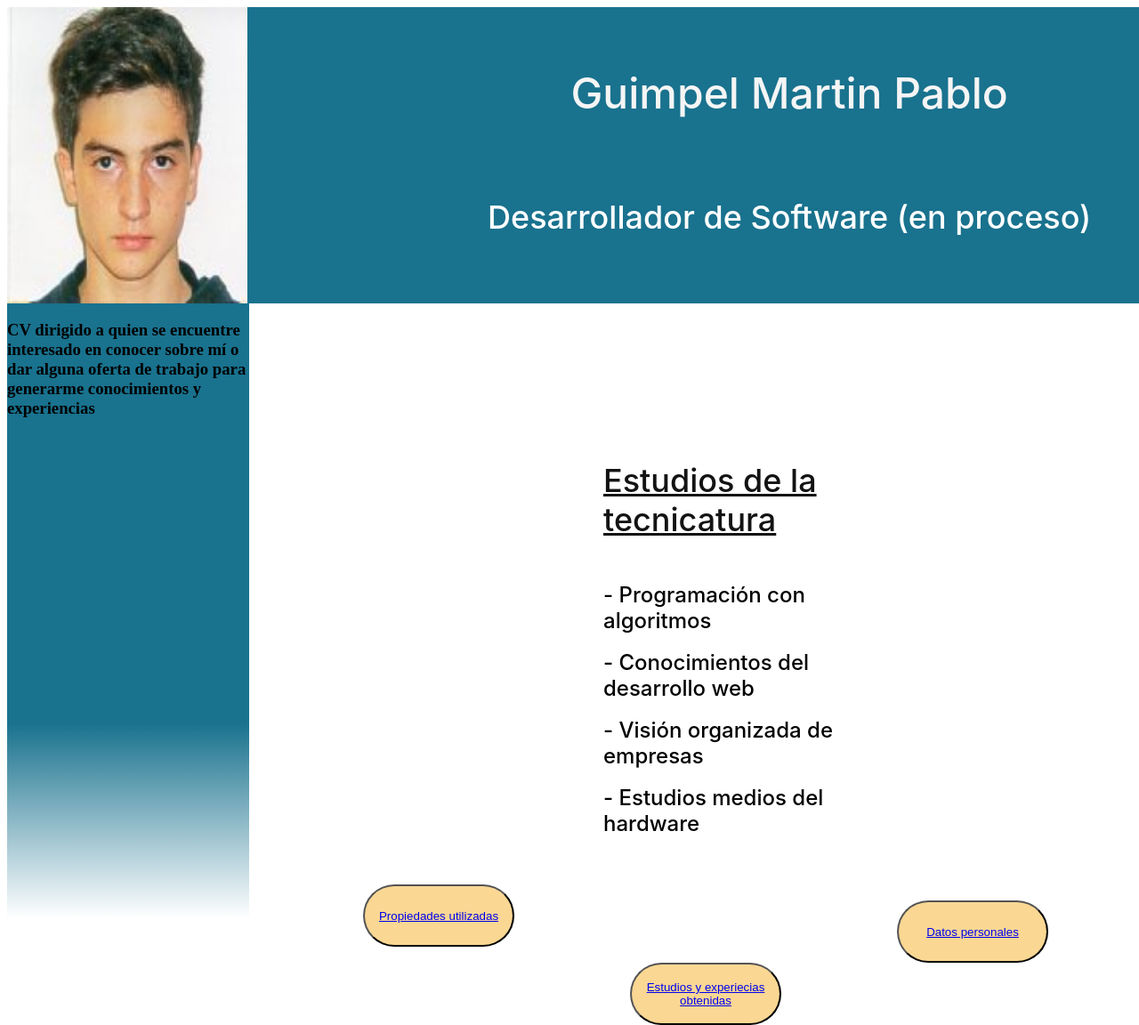
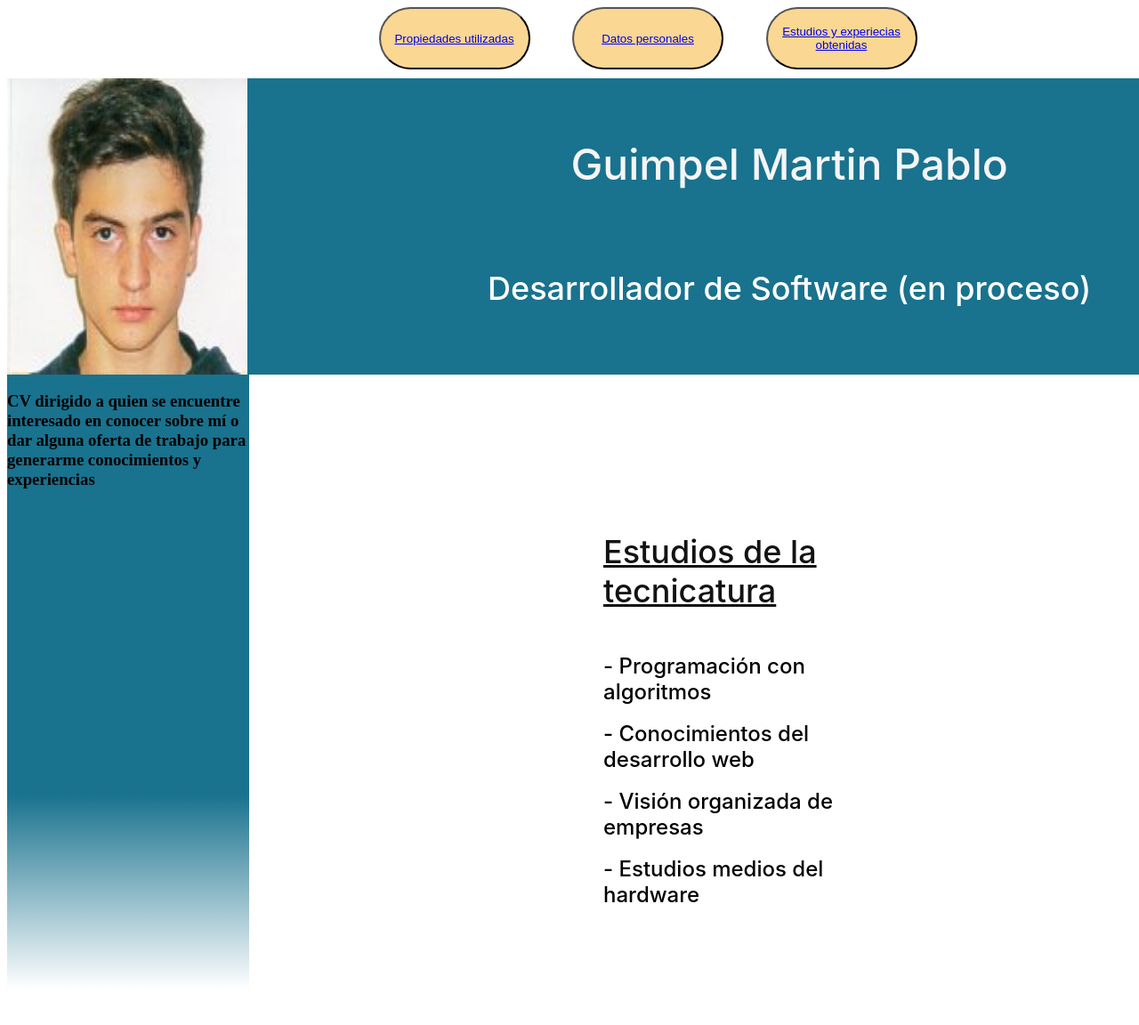
Before and after one commit to MartinG19/CV_TPMARTING, a plain HTML site: page index.html in a window 1280 px wide. Shown: the top 1152 px of the page at 89% size. After the commit the page ends 1112 px from the top, so only its background shows below. Drawn offline with Linux system fonts and the light colour scheme.

Commit message:
Arreglo posición botones index

```diff
--- a/Frame CV/botones.css
+++ b/Frame CV/botones.css
@@ -1,7 +1,7 @@
 #botonPropiedades {
-    margin-bottom: -100px;
+
  display: inline-block;
- margin-left: 400px;
+
  width: 170px;
  height: 70px;
  border-radius: 70px;
@@ -9,9 +9,9 @@
 }
 
 #botonDatos {
- margin-top: -100px;
+
  display: inline-block;
- margin-left: 1000px;
+
  width: 170px;
  height: 70px;
  border-radius: 70px;
@@ -21,9 +21,21 @@
 
 #botonEstudios {
  display: inline-block;
- margin-left: 700px;
+
  width: 170px;
  height: 70px;
  border-radius: 70px;
  background: #FAD793;
 }
+
+div.botonesContainer{
+    margin: auto;
+    width: 700px;
+    height: 80px;
+    display: flex;
+    flex-wrap: wrap;
+    align-items: flex;
+    justify-content: flex-end;
+    justify-content: center;
+    justify-content: space-evenly;
+}
--- a/index.html
+++ b/index.html
@@ -12,6 +12,17 @@
 </head>
 <body>
     <div id="frameCV"> <!--Frame del CV-->
+        <div class="botonesContainer">
+            <button type="button" id="botonPropiedades">
+                <a href="Frame Propiedades/Propiedades utilizadas.html">Propiedades utilizadas</a>
+            </button>
+            <button type="button" id="botonDatos">
+                <a href="Frame datos personales/Datos personales.html">Datos personales</a>
+            </button>
+            <button type="button" id="botonEstudios">
+                <a href="Frame estudios y experiencias/Estudios.html">Estudios y experiecias obtenidas</a>
+            </button>
+        </div>
          <nav id="marcoIzquierdoMain"> <!--Marco isquierdo color azul con la foto-->
             <header id="MarcoHorizontalCabecera">
                 <div id="tituloSubtitulo">
@@ -34,17 +45,6 @@
                 <br></br>
                 <br><br>
            </div>
-                <div>
-                    <button type="button" id="botonPropiedades">
-                        <a href="Frame Propiedades/Propiedades utilizadas.html">Propiedades utilizadas</a>
-                    </button>
-                    <button type="button" id="botonDatos">
-                        <a href="Frame datos personales/Datos personales.html">Datos personales</a>
-                    </button>
-                    <button type="button" id="botonEstudios">
-                        <a href="Frame estudios y experiencias/Estudios.html">Estudios y experiecias obtenidas</a>
-                    </button>
-                </div>
          </nav>
     </div>
 </body>
```
